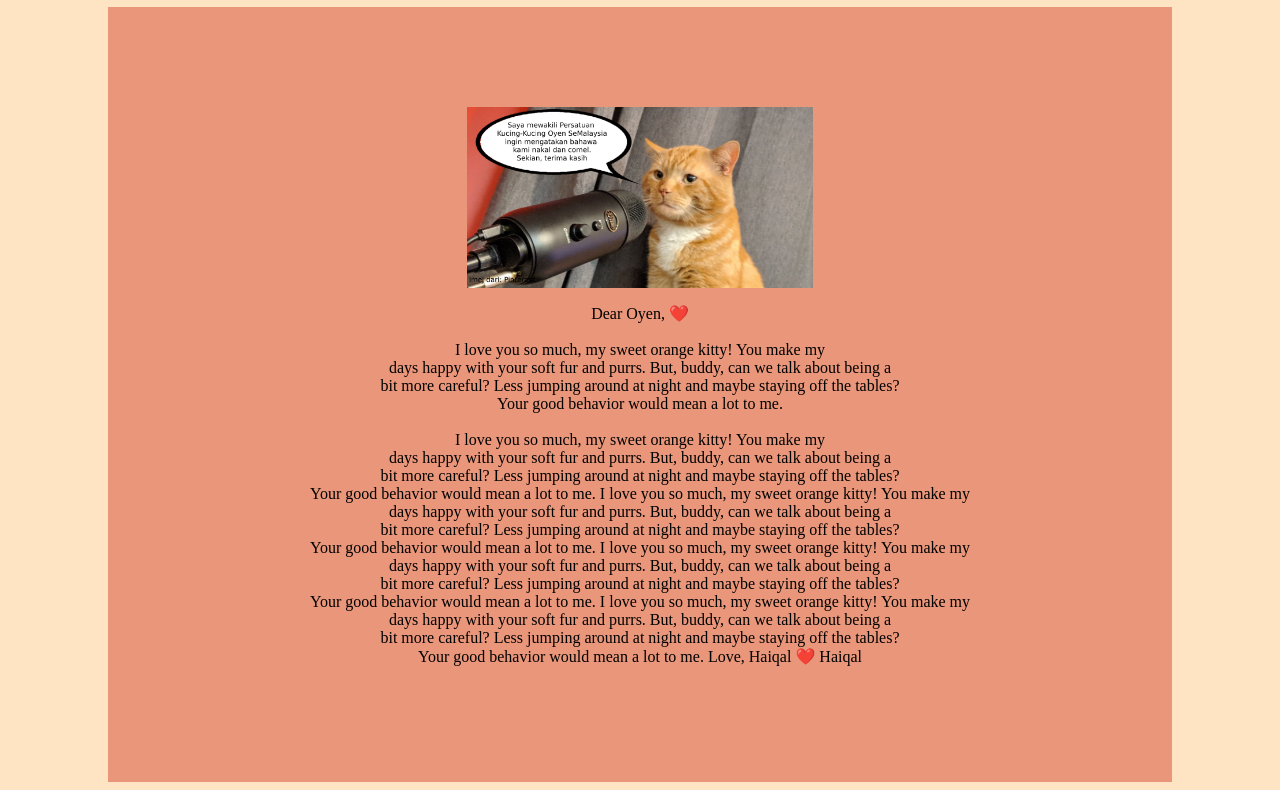
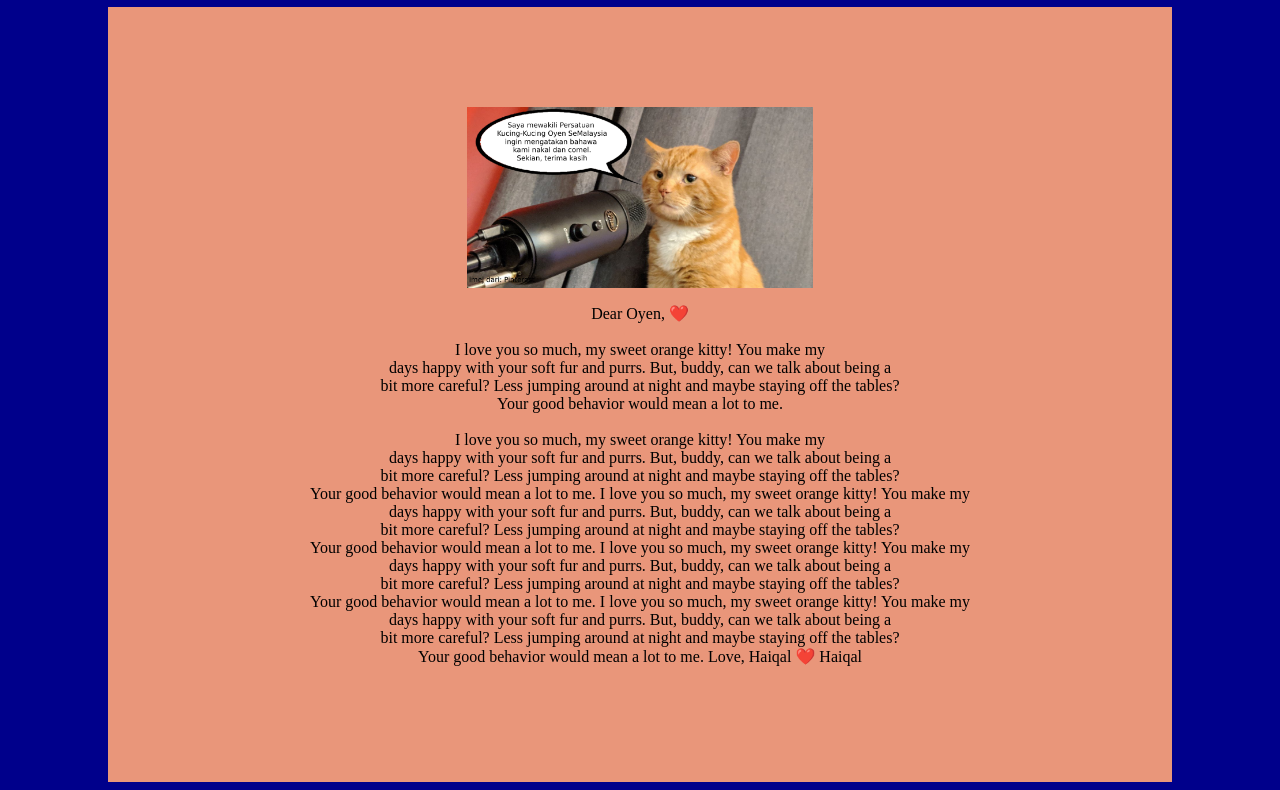
Before and after one commit to haiqalchepin/OCB24-WEEK-1, a plain HTML site: page MINGGU_1/index.html in a window 1280 px wide. Shown: the part 74-864 px from the top of the page. Drawn offline with Linux system fonts and the light colour scheme.

Commit message:
tukar background color jadi darkblue

```diff
--- a/MINGGU_1/style.css
+++ b/MINGGU_1/style.css
@@ -1,5 +1,5 @@
 body{
-    background-color: bisque;
+    background-color: darkblue;
 }
 
 div {
@@ -19,4 +19,5 @@ h1 {
   }
 p {
     text-align: center;
+
 }
```
